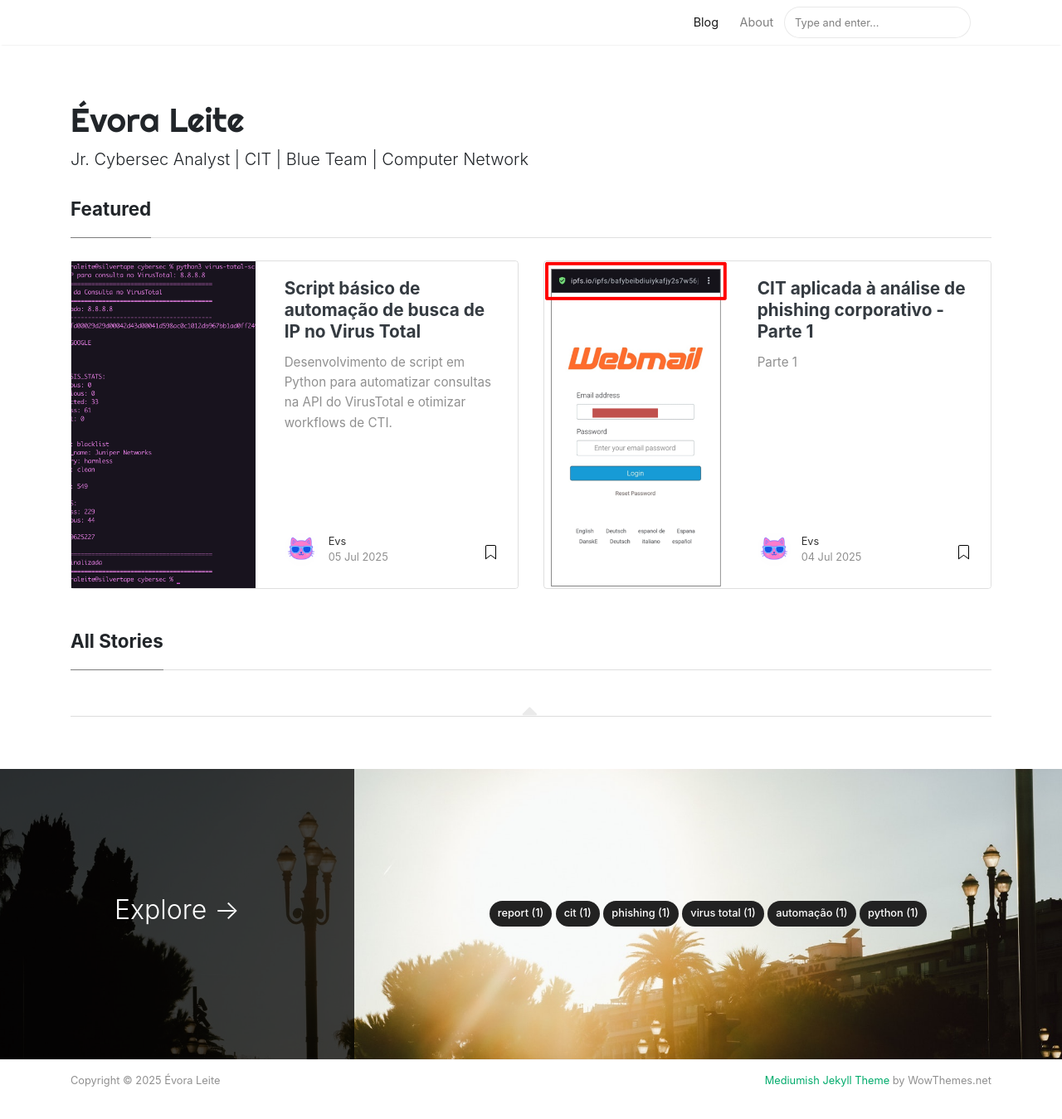
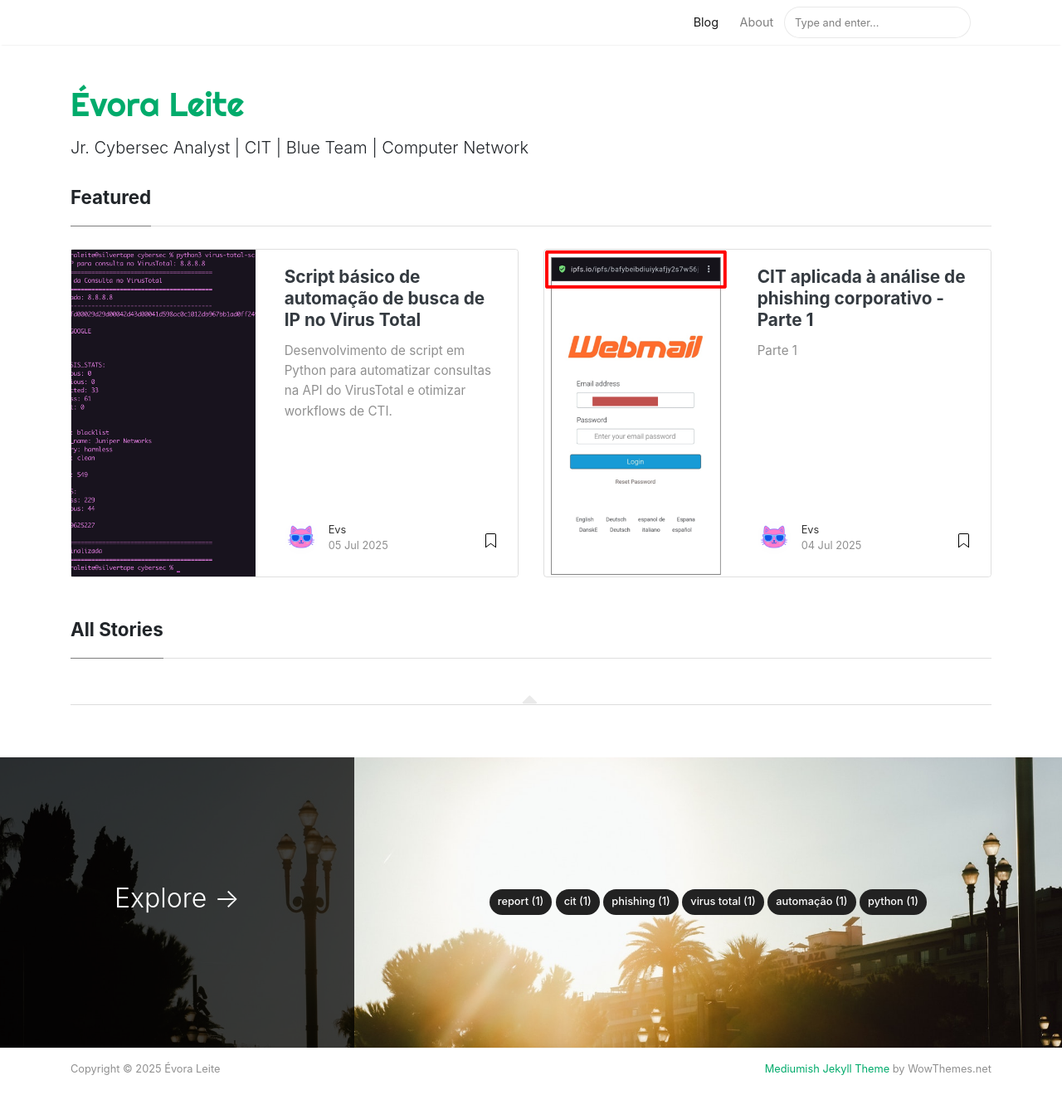
Before and after one commit to e-v-s/e-v-s.github.io, a Jekyll site: the page built from index.html, in a window 1280 px wide and 1386 px high. Shown: the top 1349 px of the window at 83% size. Built offline with Jekyll 4.4.1, drawn with Linux system fonts in a browser that asks for light colours; nearby versions of some CDN libraries; the list of posts is cut into pages by our own code.

Commit message:
Update default.html

```diff
--- a/_layouts/default.html
+++ b/_layouts/default.html
@@ -107,9 +107,7 @@ ga('send', 'pageview');
 <!-- Site Title
 ================================================== -->
 <div class="mainheading">
-
-
-    <a class="navbar-brand" href="{{ site.baseurl }}/"></a><h1 class="sitetitle">{{ site.name }}</h1></a>
+    <a class="navbar-brand" href="{{ site.baseurl }}/"><h1 class="sitetitle">{{ site.name }}</h1></a>
     <p class="lead">
         {{ site.description }}
     </p>
```
